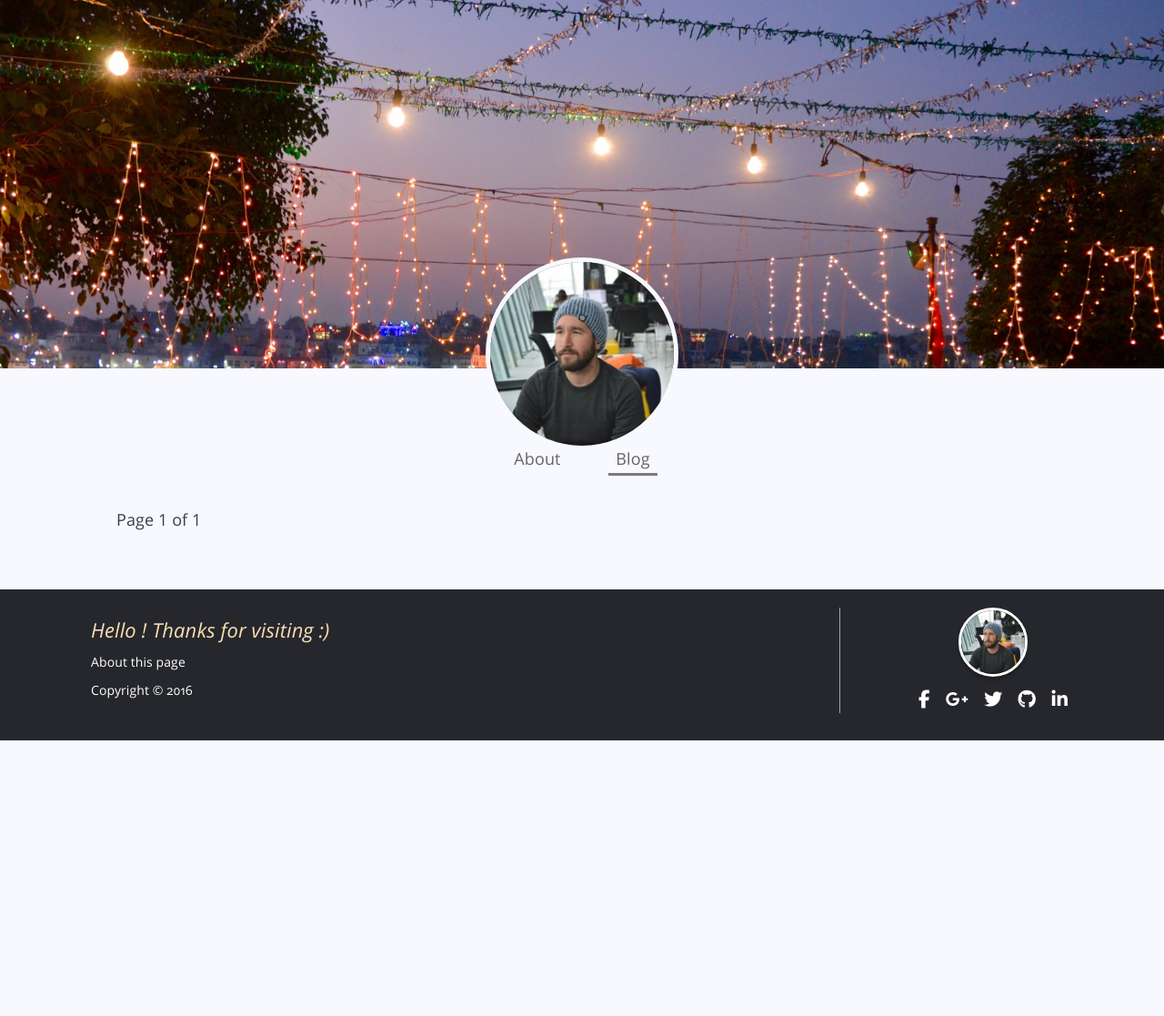
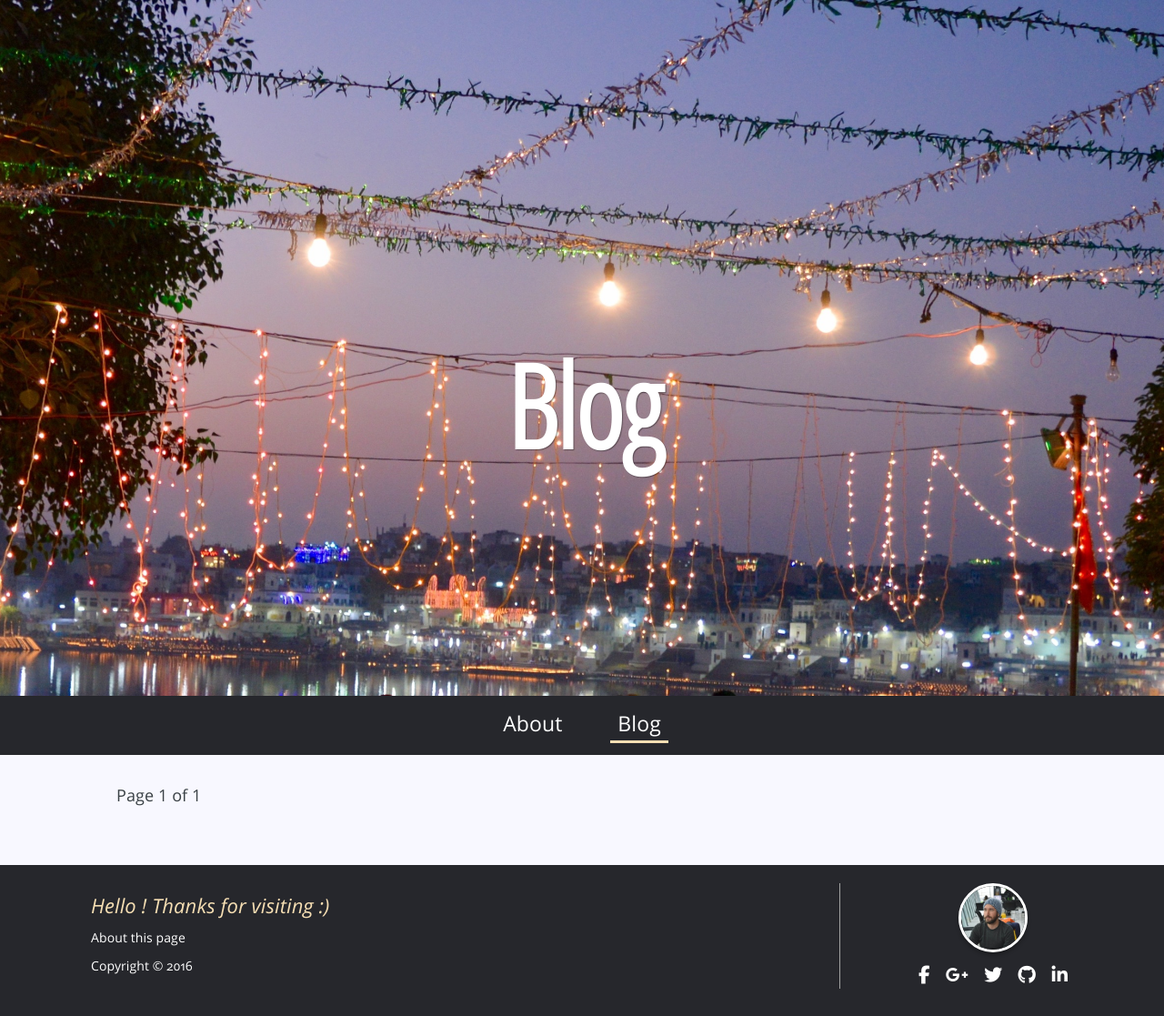
Before and after one commit to vinniehg/irvinhg.github.io, a Jekyll site: the page built from blog/index.html, in a window 1280 px wide. Shown: the whole page at 91% size. Built offline with Jekyll 4.4.1, drawn with Linux system fonts in a browser that asks for light colours; nearby versions of some CDN libraries; library files that are not in the unit come from our copies; the list of posts is cut into pages by our own code; before the commit the page ends 900 px from its top, so only the background shows below that.

```diff
--- a/_includes/postloop.html
+++ b/_includes/postloop.html
@@ -7,6 +7,11 @@
         <section class="post-excerpt">
             <p>{{ post.content | strip_html | truncatewords: 26 }} <a class="read-more" href="{{ post.url }}">&raquo;</a></p>
         </section>
+        <section class="post-info">
+            {% for tag in post.tags %}
+                <a class="tag"> {{ tag }} </a>
+            {% endfor %}
+        </section>
     </article>
 {% endfor %}
 
--- a/_layouts/page.html
+++ b/_layouts/page.html
@@ -11,14 +11,19 @@
 </head>
 <body>
 
-        <header class="header">
+        <header class="header {{ page.current }}">
             <span class="home-icon"></span>
-            <div class="avatar">
-                <img src="/assets/img/me_small.jpg">
-            </div>
+            {% if page.current == 'about' %}
+                <div class="avatar">
+                    <img src="/assets/img/me_small.jpg">
+                </div>
+            {% endif %}
+                <h1 class="maintitle">
+                    {{ page.current | capitalize }}
+                </h1>
         </header>
 
-        <nav class="mainnav">
+        <nav class="mainnav {{ page.current }}">
             <a class="mainnav-link {% if page.current == 'about' %}selected{% endif %}" href="/about">About</a>
             <a class="mainnav-link {% if page.current == 'blog' %}selected{% endif %}" href="/blog">Blog</a>
         </nav>
--- a/_sass/_footer.scss
+++ b/_sass/_footer.scss
@@ -9,6 +9,7 @@
 $color_text: #fff;
 $color_contact_border: #a2a2a2;
 $color_text_highlight: wheat;
+$color_text_hover: #dddbdb;
 
 footer {
 
@@ -33,6 +34,10 @@
         text-decoration: none;
         cursor: pointer;
         color: $color_text;
+
+        &:hover {
+            color: $color_text_hover;
+        }
     }
 
     .information {
--- a/assets/css/main.scss
+++ b/assets/css/main.scss
@@ -11,7 +11,10 @@
 $avatar_size: 202px;
 $color_background: ghostwhite;
 $color_green: #284d13;
-$color_nav_separator: #7b7b7b;
+$color_nav_selected: wheat;
+$color_nav_background: #26272c;
+$color_nav_text: #fff;
+$color_nav_text_hover: #dddbdb;
 
 body {
     margin: 0;
@@ -27,8 +30,8 @@
 
 .header {
 
-    height: 20vh;
-    min-height: 180px;
+    height: 15em;
+    max-height: 85vh;
     background: url('/assets/img/banner_india_small.jpg');
     background-position: center center;
     background-size: cover;
@@ -37,13 +40,13 @@
 
     .avatar {
 
+        width: 100%;
         position: absolute;
-        bottom: -100px;
-        width: 100%;
+        bottom: 1em;
+        display: none;
 
         img {
-            min-width: $avatar_size; // Prevent from wiggling when loading
-            min-height: $avatar_size;
+            height: 125px;
             border-radius: 100%;
             border: 5px solid $color_background;
             background-color: $color_background;
@@ -55,39 +58,56 @@
         left: 50px;
         position: absolute;
     }
+
+    .maintitle {
+        display: inline-block;
+        vertical-align: middle;
+        margin: 0;
+        font-size: 4em;
+        color: $color_nav_text;
+        text-shadow: 1px 1px 1px rgba(0, 0, 0, 0.37);
+    }
+
+    // Ghost element for centering
+    &::before {
+        content: '';
+        display: inline-block;
+        height: 100%;
+        margin-right: 0;
+        vertical-align: middle;
+        width: 1px;
+    }
 }
 
 .mainnav {
 
     text-align: center;
-    padding: 85px 0 5px 0;
+    padding: 15px 0 15px 0;
     font-family: 'Open Sans', sans-serif;
-    font-size: 18px;
-    width: 70%;
-    max-width: 300px;
     margin: auto;
+    background-color: $color_nav_background;
 
     .mainnav-link {
 
         padding: 3px 8px;
 
         &.selected {
-            border-bottom: 3px solid $color_nav_separator;
+            border-bottom: 3px solid $color_nav_selected;
         }
     }
 
     > a {
 
         margin: 0 20px;
-        font-size: 1em;
+        font-size: 2.3rem;
         text-decoration: none;
         position: relative;
         cursor: pointer;
-        color: #666;
+        color: $color_nav_text;
         transition: color ease-out .2s;
 
         &:hover {
-            color: #111;
+            color: $color_nav_text_hover;
         }
     }
 }
@@ -100,13 +120,35 @@
 @media only screen and (min-width: $break_medium) {
 
     .header {
-        height: 45vh;
+        height: 40em;
+
+        .avatar {
+            img {
+                min-width: $avatar_size; // Prevent from wiggling when loading
+                min-height: $avatar_size;
+            }
+        }
+
+        .maintitle {
+            font-size: 7em;
+            padding-top: 1em;
+        }
     }
 }
 
 @media only screen and (min-width: $break_medium) {
-
     .header {
         background-image: url('/assets/img/banner_india.jpg');
+        height: 44em;
     }
 }
+
+@media only screen and (min-width: $break_large) {
+    .header {
+        max-height: none;
+
+        .avatar {
+            display: block;
+        }
+    }
+}
```
Also changed, not shown: _layouts/tag.html (+1 -14 lines).
